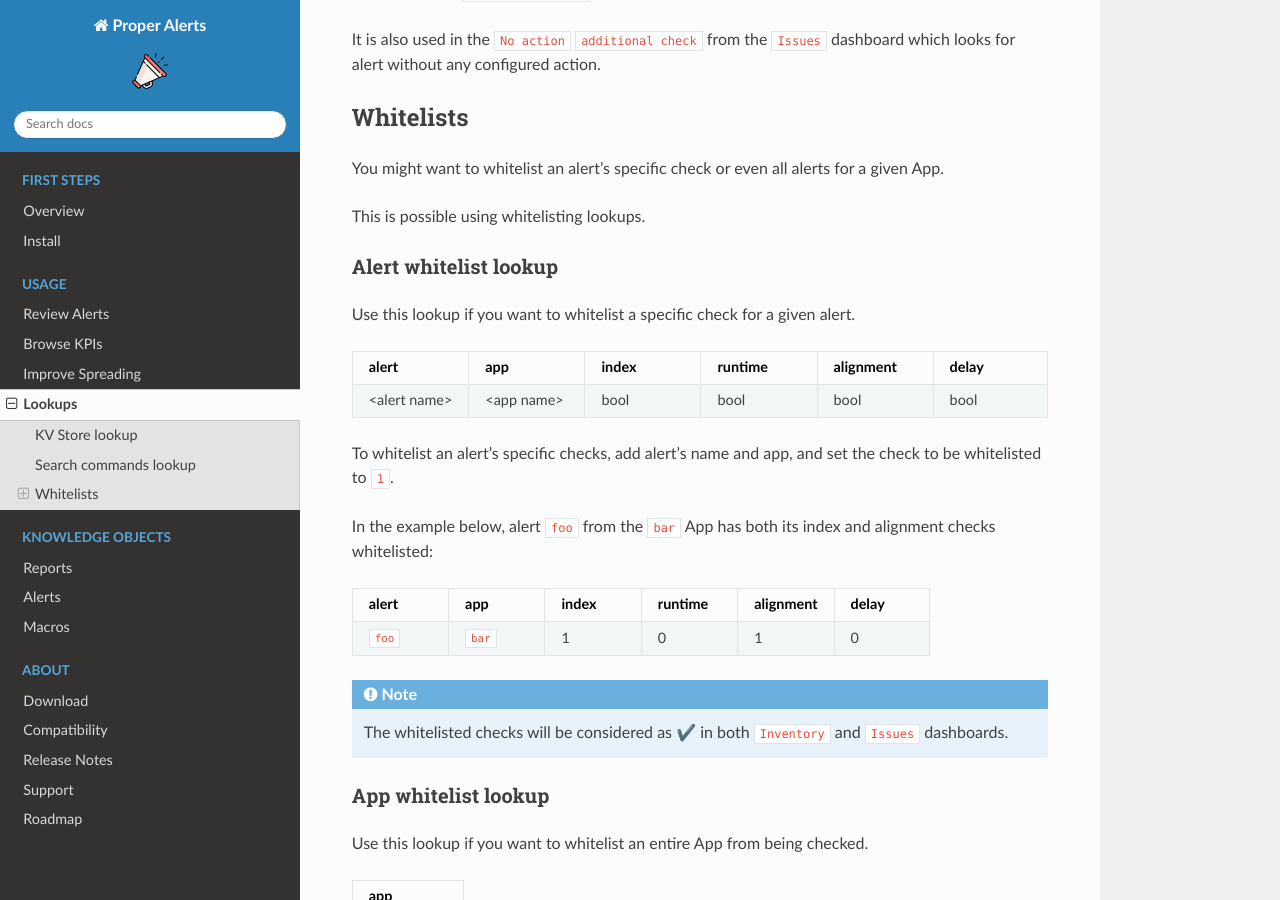
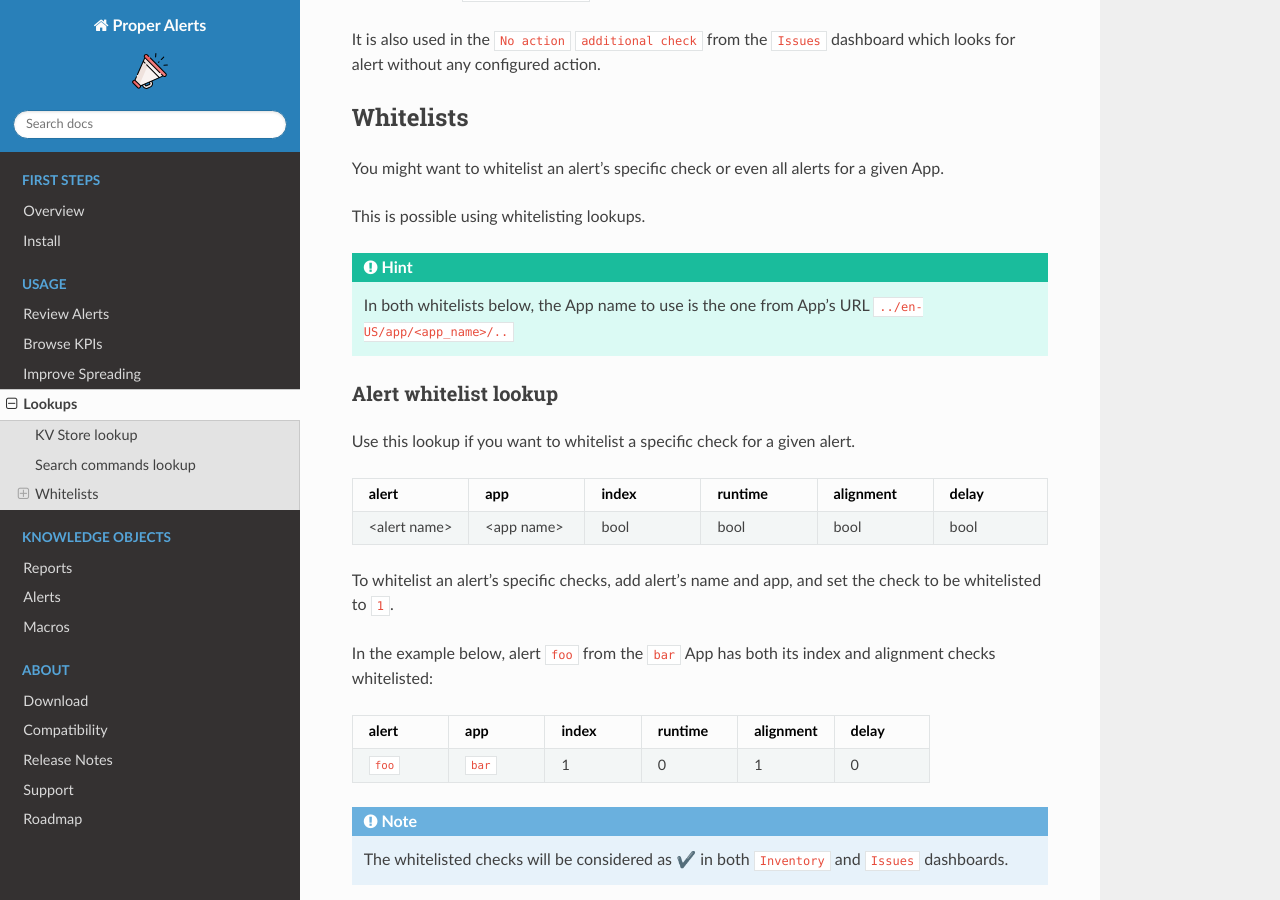
Before and after one commit to a-l-h/splunk-app-proper-alerts, a Sphinx documentation site: the page built from doc/lookups.rst, in a window 1280 px wide and 900 px high, scrolled down 1705 px. Built offline with Sphinx 7.4.7 and the Read the Docs theme 2.0.0, drawn with Linux system fonts in a browser that asks for light colours; cross-references to code outside the pages are shown as plain code.

Commit message:
Update lookups.rst

```diff
--- a/doc/lookups.rst
+++ b/doc/lookups.rst
@@ -102,6 +102,8 @@ You might want to whitelist an alert's specific check or even all alerts for a g
 
 This is possible using whitelisting lookups.
 
+.. hint:: In both whitelists below, the App name to use is the one from App's URL ``../en-US/app/<app_name>/..``
+
 Alert whitelist lookup
 ++++++++++++++++++++++
 
```
